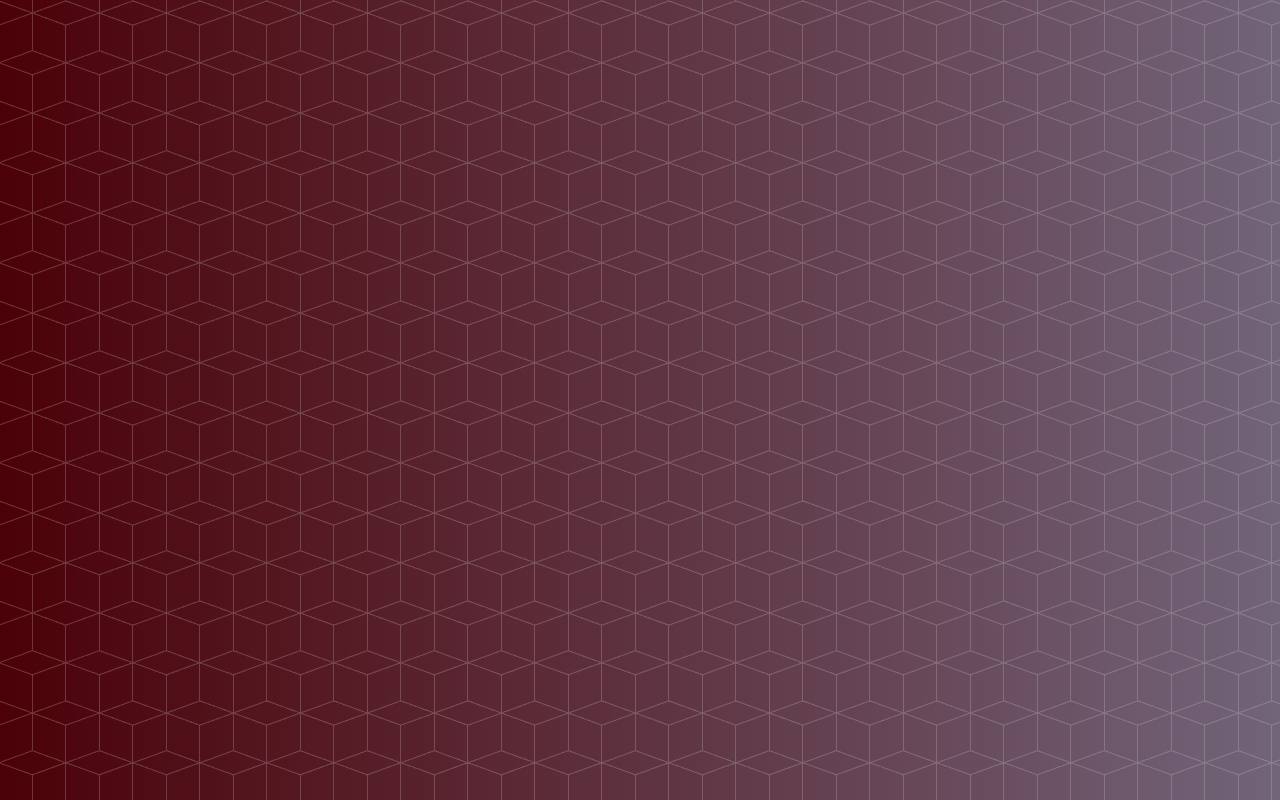
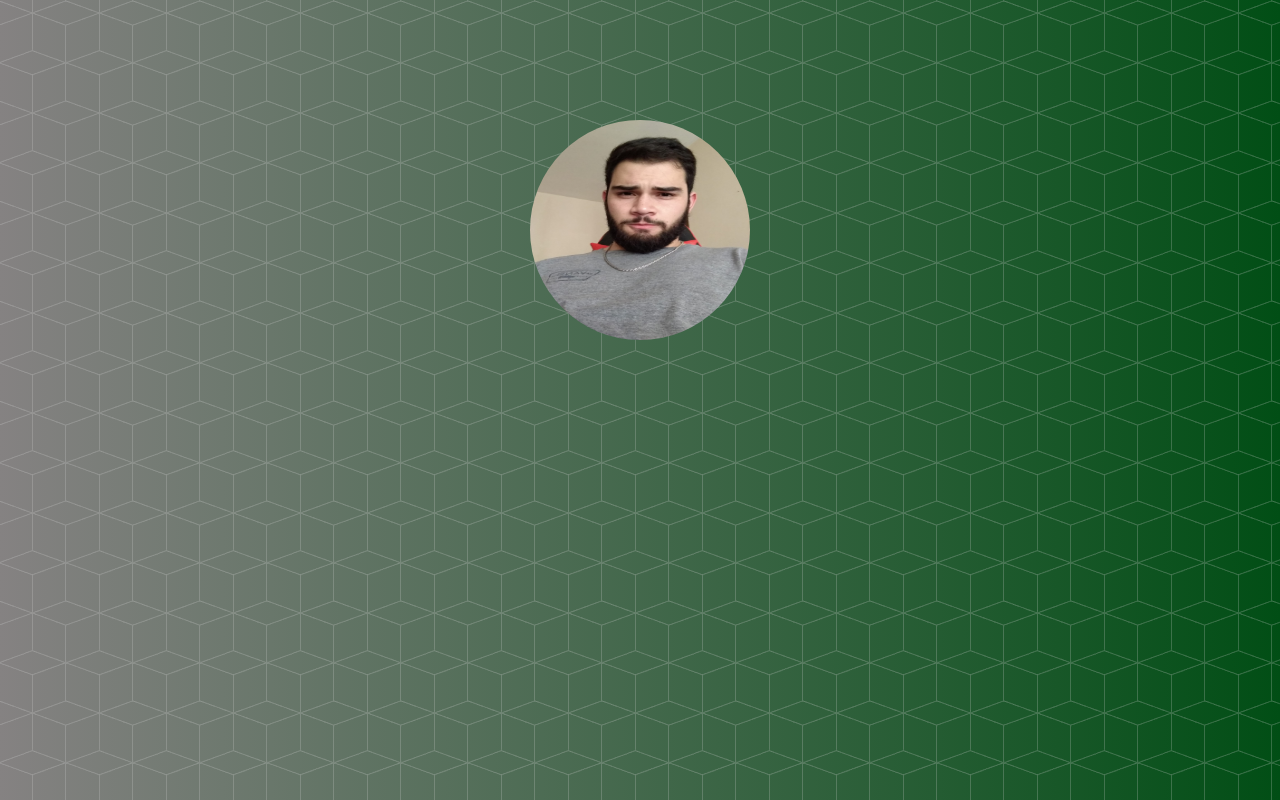
Before and after one commit to yoinercoding/WebP, an Angular app in the folder angular-webp/: page /main in a window 1280 px wide. Built offline with nearby package versions, Linux system fonts and the light colour scheme.

Commit message:
Se configura imagen de perfil y styles

```diff
--- a/angular-webp/src/app/main/main.component.html
+++ b/angular-webp/src/app/main/main.component.html
@@ -1,3 +1,7 @@
 <div class="body">
 
+
+        <img src="assets/IMG_20200128_182134.jpg" class="imgPerfil">
+
+
 </div>
--- a/angular-webp/src/styles.css
+++ b/angular-webp/src/styles.css
@@ -7,7 +7,15 @@
     padding-top: 150px;
     padding-bottom: 100px;
     color: #fff;
-    background: url(assets/bg-pattern.png), #62506b;
-    background: url(assets/bg-pattern.png), -webkit-gradient(linear, right top, left top, from(#161418), to(#797374));
-    background: url(assets/bg-pattern.png), linear-gradient(to left, #726479, #4b0107);
+    background: url(assets/bg-pattern.png), #190f1f;
+    background: url(assets/bg-pattern.png), -webkit-gradient(linear, right top, left top, from(#060055), to(#4d4b4b));
+    background: url(assets/bg-pattern.png), linear-gradient(to left, #014e15, #858282);
 }
+
+.imgPerfil {
+    width: 220px;
+    height: 220px;
+    border-radius:150px;
+    display: block;
+    margin: -30px auto;
+}
```
